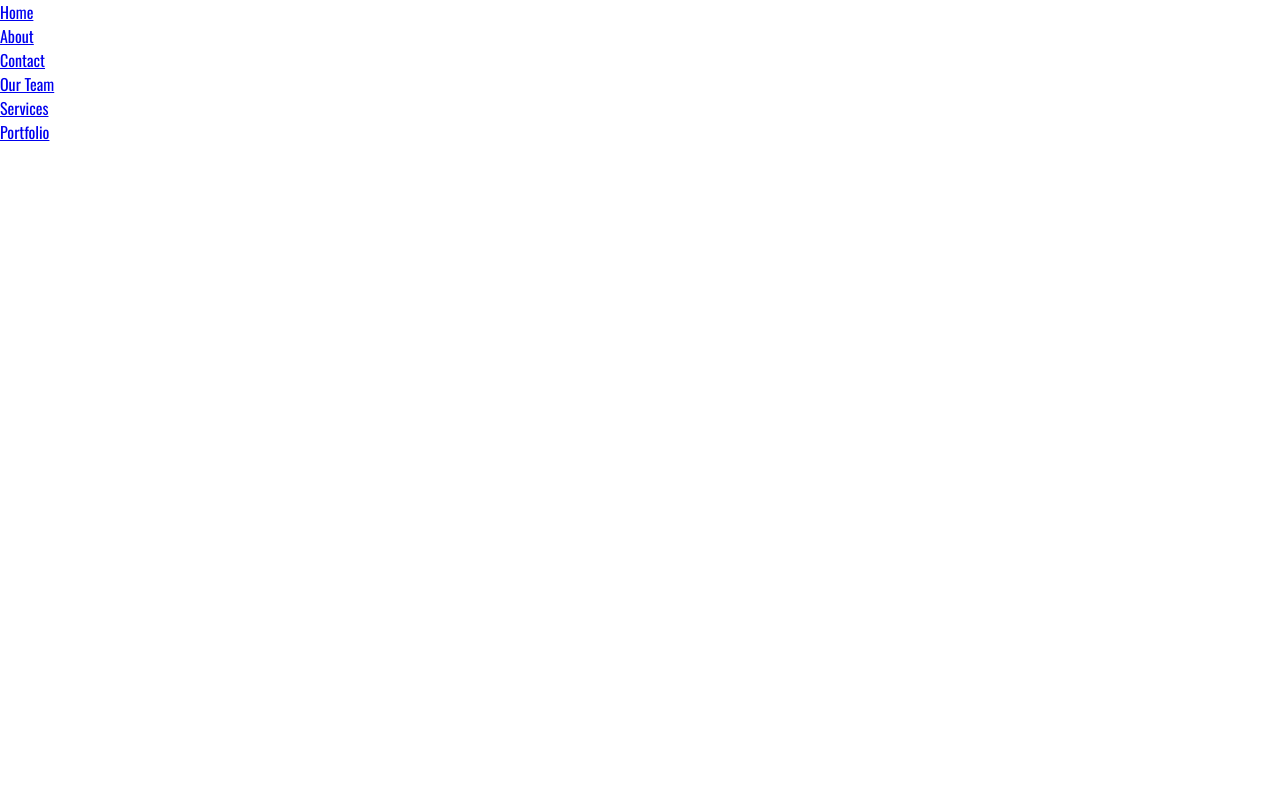
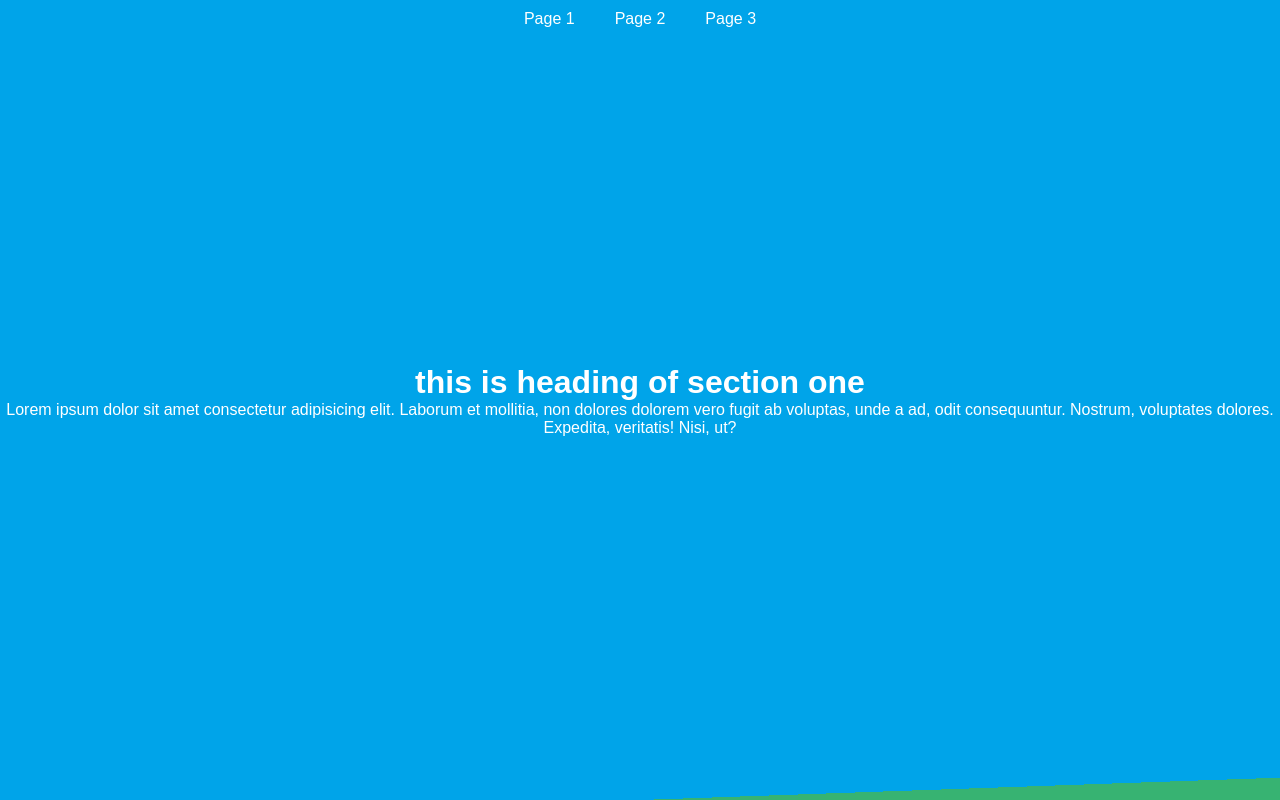
Before and after one commit to hpklinh/FE-Test, a plain HTML site: page index.html in a window 1280 px wide. Drawn offline with nearby package versions, Linux system fonts and the light colour scheme.

Commit message:
first commit

```diff
--- a/index.html
+++ b/index.html
@@ -7,16 +7,47 @@
 	<link rel="stylesheet" type="text/css" href="style.css">
 </head>
 <body>
+	<div class="page__wrapper">
+		<div class="page__header">
+			<div class="header__item">
+				Page 1
+			</div>
+			<div class="header__item">
+				Page 2
+			</div>
+			<div class="header__item">
+				Page 3
+			</div>
+		</div>
+		<div class="page__section">
+			<div class="section__item" style="--bg-color: #00a4e9" id="section1">
+				<div class="section__content">
+					<h1>this is heading of section one</h1>
+					<div>
+						Lorem ipsum dolor sit amet consectetur adipisicing elit. Laborum et mollitia, non dolores dolorem vero fugit ab voluptas, unde a ad, odit consequuntur. Nostrum, voluptates dolores. Expedita, veritatis! Nisi, ut?
+					</div>
+				</div>
+			</div>
 
-	<ul>
-	    <li><a href="#">Home</a></li>
-	    <li><a href="#">About</a></li>
-	    <li><a href="#">Contact</a></li>
-	    <li><a href="#">Our Team</a></li>
-	    <li><a href="#">Services</a></li>
-	    <li><a href="#">Portfolio</a></li>
-	</ul>
+			<div class="section__item" style="--bg-color: #37b372" id="section2">
+				<div class="section__content">
+					<h1>this is heading of section two</h1>
+					<div>
+						Lorem ipsum dolor sit amet consectetur adipisicing elit. Laborum et mollitia, non dolores dolorem vero fugit ab voluptas, unde a ad, odit consequuntur. Nostrum, voluptates dolores. Expedita, veritatis! Nisi, ut?
+					</div>
+				</div>
+			</div>
 
-	<script type="text/javascript" src="index.js"></script>
+			<div class="section__item" style="--bg-color: #b3377a" id="section3">
+				<div class="section__content">
+					<h1>this is heading of section three</h1>
+					<div>
+						Lorem ipsum dolor sit amet consectetur adipisicing elit. Laborum et mollitia, non dolores dolorem vero fugit ab voluptas, unde a ad, odit consequuntur. Nostrum, voluptates dolores. Expedita, veritatis! Nisi, ut?
+					</div>
+				</div>
+			</div>
+		</div>
+	</div>
+	<script src="index.js"></script>
 </body>
 </html>
--- a/index.js
+++ b/index.js
@@ -1 +1,39 @@
-console.log('hello world');
+document.addEventListener("DOMContentLoaded", function(event) {
+    const links = document.querySelectorAll(".header__item");
+    const pageSection = document.querySelector(".page__section");
+    const sections = document.querySelectorAll(".section__item");
+
+    //active tag link when click
+
+        for (const key in links) {
+            if (Object.hasOwnProperty.call(links, key)) {
+                const element = links[key];
+                element.addEventListener("click", () => {
+                    links.forEach( item => item.classList.remove("active"))
+                    element.classList.add("active");
+                    pageSection.scrollTop = sections[key].offsetTop
+                });
+            }
+        }
+
+    //active tag link when acroll
+
+    const sectionWatcherCallback = (section, sectionWatcher) => {
+        sections.forEach(() => {
+            console.log(section.isIntersecting);
+            console.log("watched");
+        })
+
+    }
+
+    const sectionWatcherOptions = () => {
+
+    }
+
+    const sectionWatcher = new IntersectionObserver(sectionWatcherCallback, sectionWatcherOptions);
+
+    sections.forEach( section => {
+        sectionWatcher.observe(section);
+    })
+
+  });
--- a/style.css
+++ b/style.css
@@ -1,10 +1,112 @@
-
-@import url('https://fonts.googleapis.com/css2?family=Oswald:wght@200;300;400;500;700&display=swap');
-
-
 * {
 	margin: 0;
 	padding: 0;
+	color: #fff;
 	box-sizing: border-box;
 	font-family: 'Oswald', sans-serif;
+	scroll-behavior: smooth;
 }
+
+html, body {
+	width: 100%;
+	height: 100%;
+}
+
+.page__wrapper {
+	position: relative;
+	width: 100%;
+	height: 100%;
+	display: flex;
+	justify-content: center;
+}
+
+.page__header {
+	position: fixed;
+	top: 0;
+	left: 0;
+	right: 0;
+	z-index: 999;
+
+	display: flex;
+	align-items: center;
+	justify-content: center;
+}
+
+.header__item {
+	margin: 10px;
+	padding: 0 10px;
+	cursor: pointer;
+}
+
+.header__item.active {
+	background-color: black;
+}
+
+.page__section {
+	width: 100%;
+	height: 100%;
+	overflow: auto;
+}
+
+.section__item {
+	width: 100%;
+	height: 100%;
+	position: relative;
+	flex: 1;
+	display: flex;
+	flex-direction: column;
+	align-items: center;
+	justify-content: center;
+	background-color: var(--bg-color);
+}
+
+.section__content {
+	position: absolute;
+	top: 0;
+	left: 0;
+	right: 0;
+	bottom: 0;
+	z-index: 2;
+
+	display: flex;
+	align-items: center;
+	flex-direction: column;
+	justify-content: center;
+
+	text-align: center;
+}
+
+.section__item:before,
+.section__item::after {
+	content: "";
+	height: 100%;
+	position: absolute;
+	z-index: 1;
+	display: block;
+	width: 100%;
+}
+
+
+.section__item:nth-child(1):before {
+	top: 50%;
+	/* display: none; */
+	background-image: linear-gradient(-2deg, transparent 50%, var(--bg-color) 50%);
+}
+
+.section__item:nth-child(2):before {
+	bottom: 50%;
+	/* display: none; */
+	background-image: linear-gradient(-2deg,  var(--bg-color) 50%,  transparent 50%);
+}
+
+.section__item:nth-child(2)::after {
+	top: 50%;
+	/* display: none; */
+	background-image: linear-gradient(2deg,  transparent 50%, var(--bg-color) 50%);
+}
+
+.section__item:nth-child(3):before {
+	/* display: none; */
+	bottom: 50%;
+	background-image: linear-gradient(2deg, var(--bg-color)  50%, transparent 50%);
+}
```
